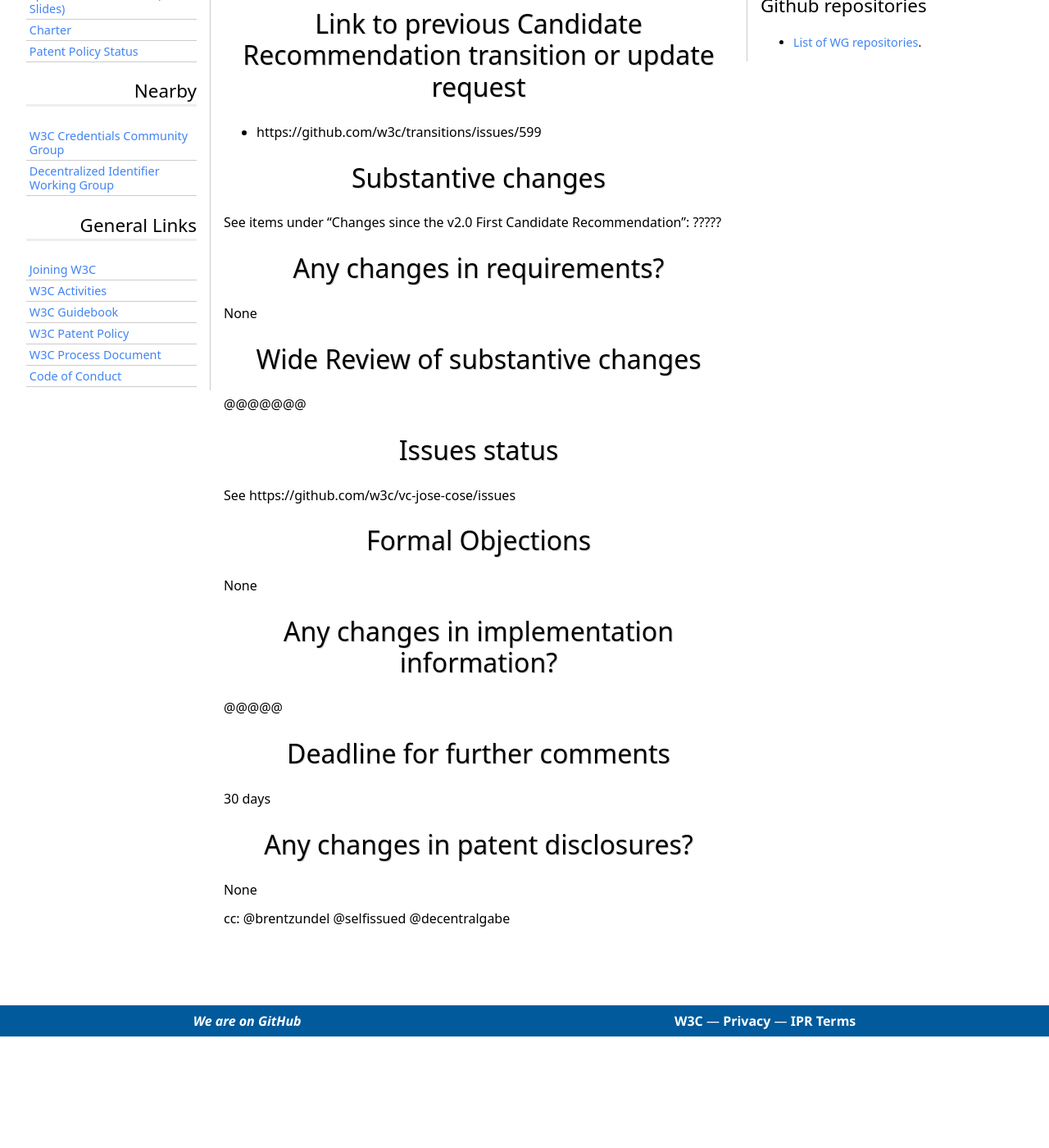
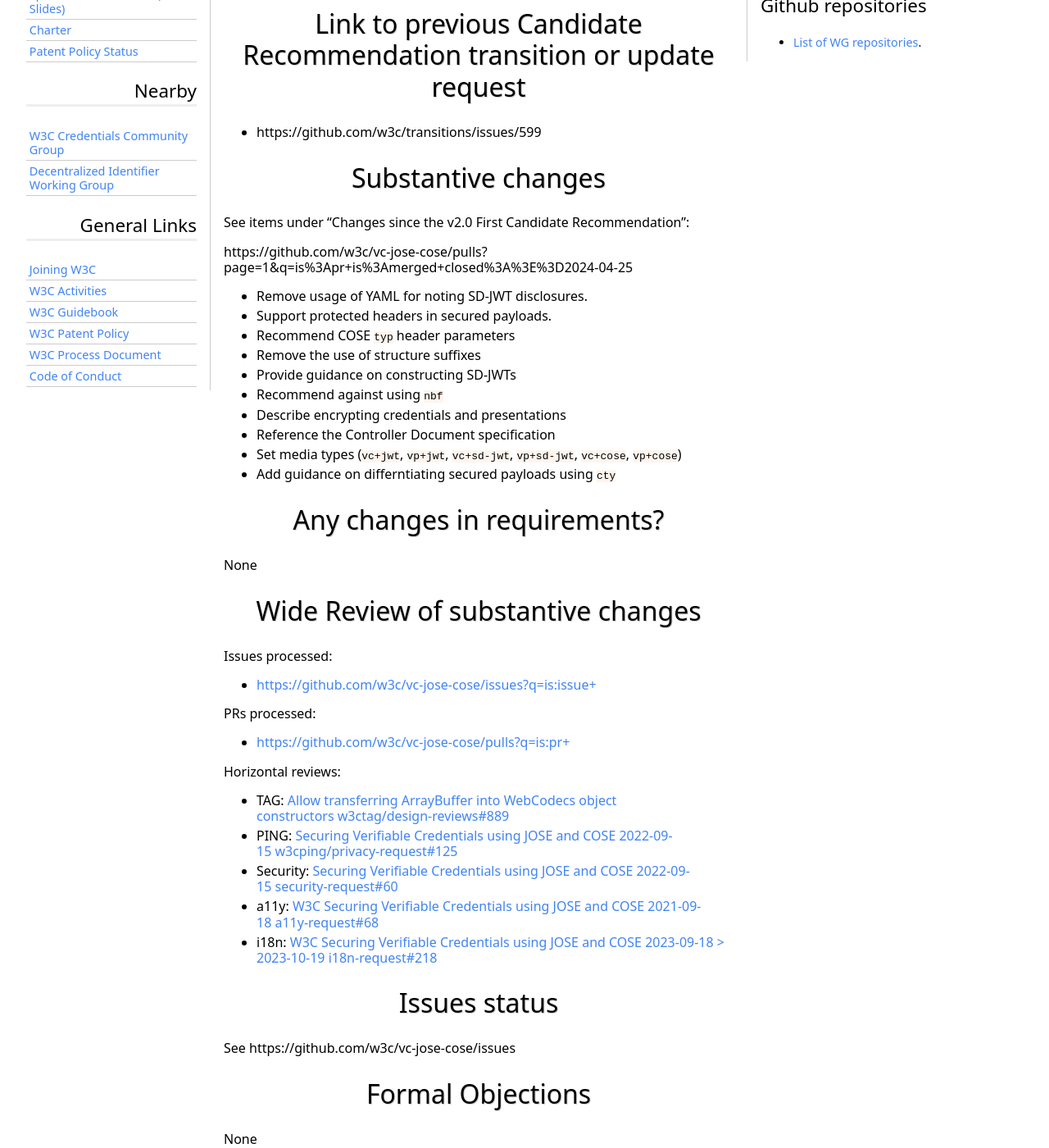
Before and after one commit to w3c/verifiable-credentials, a Jekyll site: the page built from admin/CR2-jose-cose-Oct-2023/Approval_request.md, in a window 1280 px wide and 1400 px high, scrolled down 518 px. Shown: the whole window at 82% size. Built offline with Jekyll 4.4.1, drawn with Linux system fonts in a browser that asks for light colours; some web fonts are replaced; our own code applies the rules of GitHub Pages for plain Markdown files; before the commit the page ends 1782 px from its top, so only the background shows below that; some of the changed text lies outside the part shown.

Commit message:
Update Approval_request.md

```diff
--- a/admin/CR2-jose-cose-Oct-2023/Approval_request.md
+++ b/admin/CR2-jose-cose-Oct-2023/Approval_request.md
@@ -17,7 +17,20 @@ Issue Title: CR Snapshot Update Request for Verifiable Credentials Data Model v2
 
 # Substantive changes
 
-See items under "Changes since the v2.0 First Candidate Recommendation": ?????
+See items under "Changes since the v2.0 First Candidate Recommendation":
+
+https://github.com/w3c/vc-jose-cose/pulls?page=1&q=is%3Apr+is%3Amerged+closed%3A%3E%3D2024-04-25
+
+* Remove usage of YAML for noting SD-JWT disclosures.
+* Support protected headers in secured payloads.
+* Recommend COSE `typ` header parameters
+* Remove the use of structure suffixes
+* Provide guidance on constructing SD-JWTs
+* Recommend against using `nbf`
+* Describe encrypting credentials and presentations
+* Reference the Controller Document specification
+* Set media types (`vc+jwt`, `vp+jwt`, `vc+sd-jwt`, `vp+sd-jwt`, `vc+cose`, `vp+cose`)
+* Add guidance on differntiating secured payloads using `cty`
 
 # Any changes in requirements?
 
@@ -25,7 +38,18 @@ None
 
 # Wide Review of substantive changes
 
-@@@@@@@
+Issues processed:
+* [https://github.com/w3c/vc-jose-cose/issues?q=is:issue+](https://github.com/w3c/vc-jose-cose/issues?q=is%3Aissue+is%3Aclosed+closed%3A%3E%3D2024-04-25+)
+
+PRs processed:
+* [https://github.com/w3c/vc-jose-cose/pulls?q=is:pr+](https://github.com/w3c/vc-jose-cose/pulls?q=is%3Apr+is%3Aclosed+closed%3A%3E%3D2024-04-25)
+
+Horizontal reviews:
+* TAG: [Allow transferring ArrayBuffer into WebCodecs object constructors w3ctag/design-reviews#889](https://github.com/w3ctag/design-reviews/issues/889)
+* PING: [Securing Verifiable Credentials using JOSE and COSE 2022-09-15 w3cping/privacy-request#125](https://github.com/w3cping/privacy-request/issues/125)
+* Security: [Securing Verifiable Credentials using JOSE and COSE 2022-09-15 security-request#60](https://github.com/w3c/security-request/issues/60)
+* a11y: [W3C Securing Verifiable Credentials using JOSE and COSE 2021-09-18 a11y-request#68](https://github.com/w3c/a11y-request/issues/68)
+* i18n: [W3C Securing Verifiable Credentials using JOSE and COSE 2023-09-18 > 2023-10-19 i18n-request#218](https://github.com/w3c/i18n-request/issues/218)
 
 # Issues status
 
@@ -37,7 +61,7 @@ None
 
 # Any changes in implementation information?
 
-@@@@@
+The test suite is undergoing implementation. A call for implementers will be sent out after CR2 is published. https://github.com/w3c/vc-jose-cose-test-suite.
 
 # Deadline for further comments
 
@@ -47,5 +71,4 @@ None
 
 None
 
-
 cc: @brentzundel  @selfissued @decentralgabe
```
